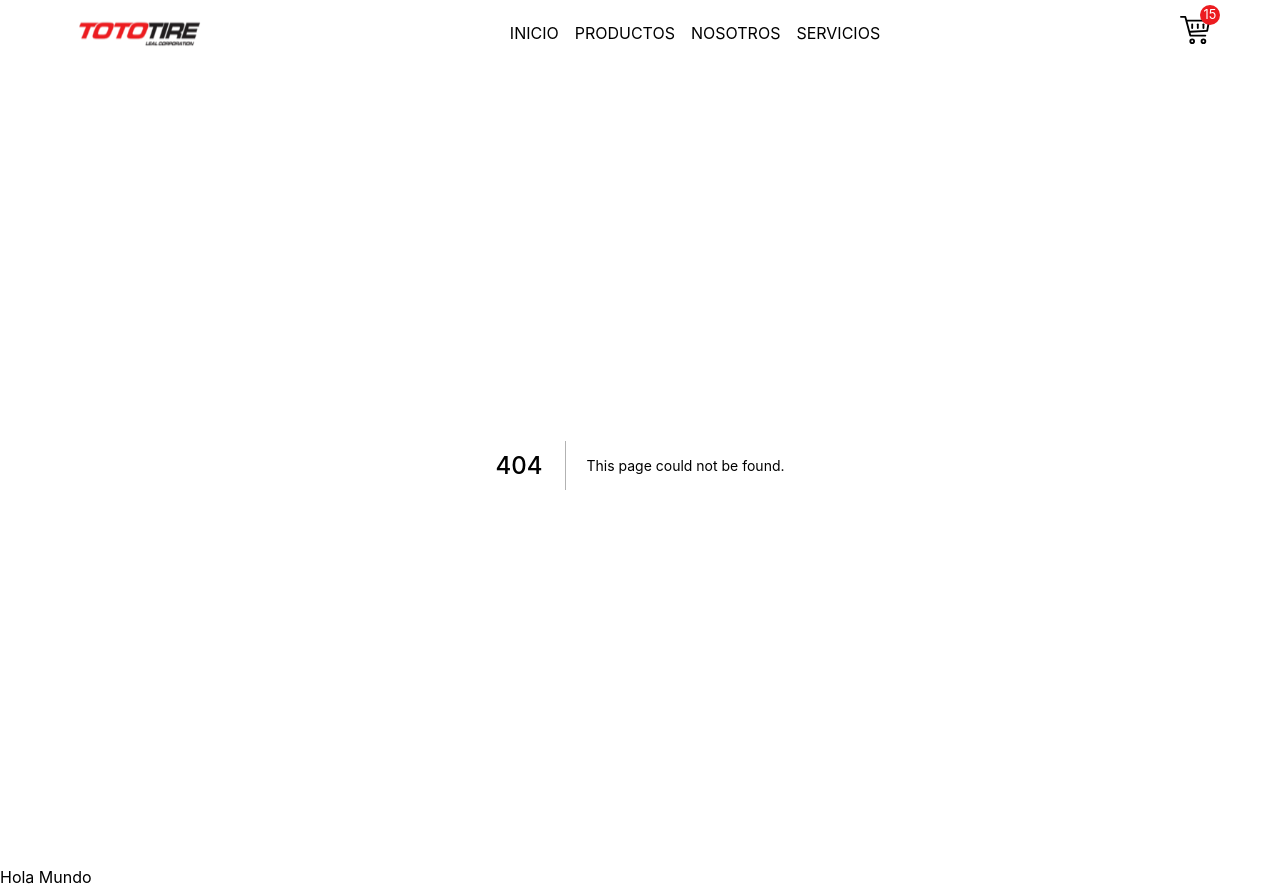
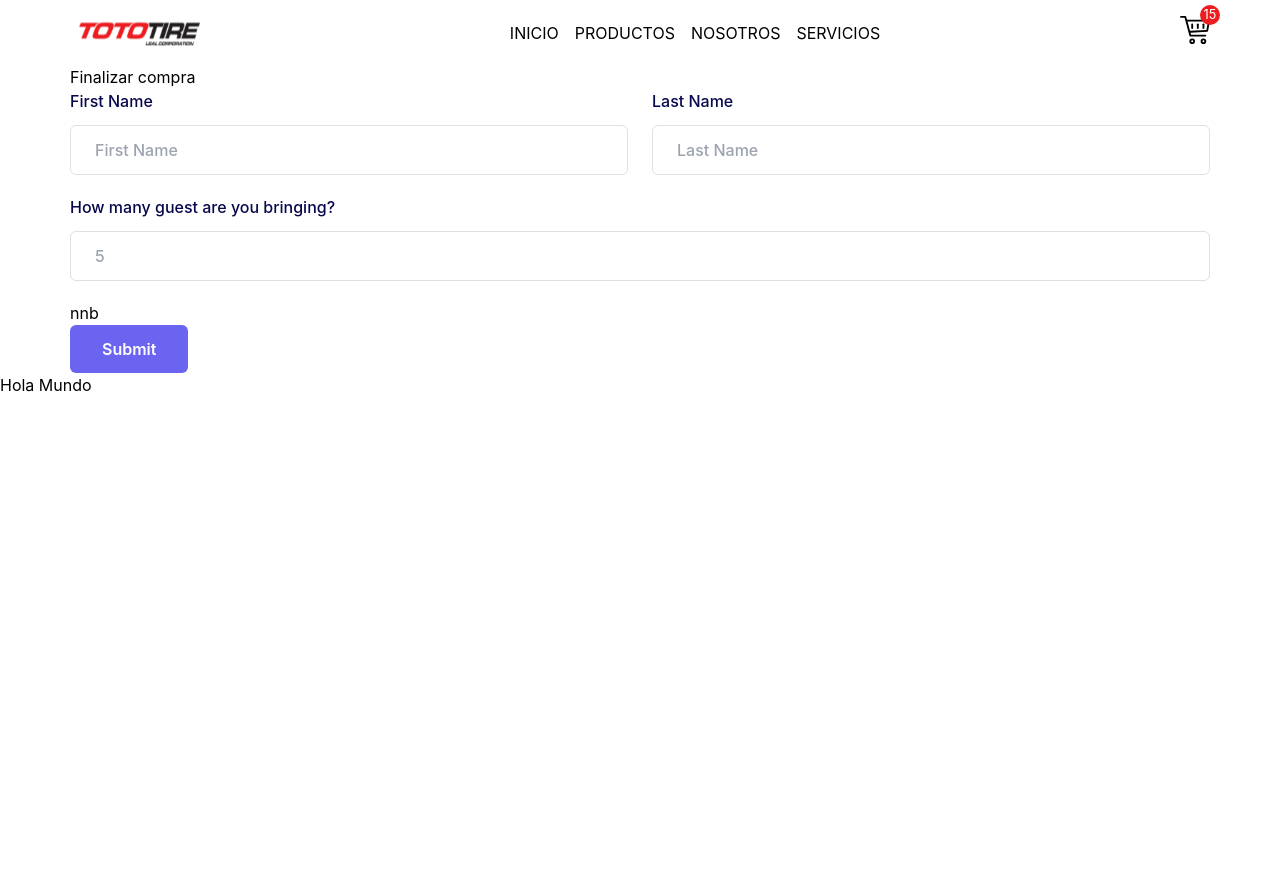
Before and after one commit to SebasRDev/tototire, a Next.js app: page /checkout in a window 1280 px wide. Before the commit this address had no page. After the commit the page ends 800 px from the top, so only its background shows below. Built offline with nearby package versions, Linux system fonts and the light colour scheme.

Commit message:
fields checkout

```diff
--- /dev/null
+++ b/pages/checkout/index.jsx
@@ -0,0 +1,73 @@
+const index = () => {
+  return (
+    <div className="container">
+      <div className="checkoutInfo">
+        <h1>Finalizar compra</h1>
+
+        <form action="https://formbold.com/s/FORM_ID" method="POST">
+          <div className="-mx-3 flex flex-wrap">
+            <div className="w-full px-3 sm:w-1/2">
+              <div className="mb-5">
+                <label
+                  htmlhtmlFor="fName"
+                  className="mb-3 block text-base font-medium text-[#07074D]"
+                >
+                  First Name
+                </label>
+                <input
+                  type="text"
+                  name="fName"
+                  id="fName"
+                  placeholder="First Name"
+                  className="w-full rounded-md border border-[#e0e0e0] bg-white py-3 px-6 text-base font-medium text-[#6B7280] outline-none focus:border-[#6A64F1] focus:shadow-md"
+                />
+              </div>
+            </div>
+            <div className="w-full px-3 sm:w-1/2">
+              <div className="mb-5">
+                <label
+                  htmlFor="lName"
+                  className="mb-3 block text-base font-medium text-[#07074D]"
+                >
+                  Last Name
+                </label>
+                <input
+                  type="text"
+                  name="lName"
+                  id="lName"
+                  placeholder="Last Name"
+                  className="w-full rounded-md border border-[#e0e0e0] bg-white py-3 px-6 text-base font-medium text-[#6B7280] outline-none focus:border-[#6A64F1] focus:shadow-md"
+                />
+              </div>
+            </div>
+          </div>
+          <div className="mb-5">
+            <label
+              htmlFor="guest"
+              className="mb-3 block text-base font-medium text-[#07074D]"
+            >
+              How many guest are you bringing?
+            </label>
+            <input
+              type="number"
+              name="guest"
+              id="guest"
+              placeholder="5"
+              min="0"
+              className="w-full appearance-none rounded-md border border-[#e0e0e0] bg-white py-3 px-6 text-base font-medium text-[#6B7280] outline-none focus:border-[#6A64F1] focus:shadow-md"
+            />
+          </div>nnb
+
+          <div>
+            <button className="hover:shadow-form rounded-md bg-[#6A64F1] py-3 px-8 text-center text-base font-semibold text-white outline-none">
+              Submit
+            </button>
+          </div>
+        </form>
+      </div>
+      <div className="checkoutSumary"></div>
+    </div>
+  );
+};
+
+export default index;
```
